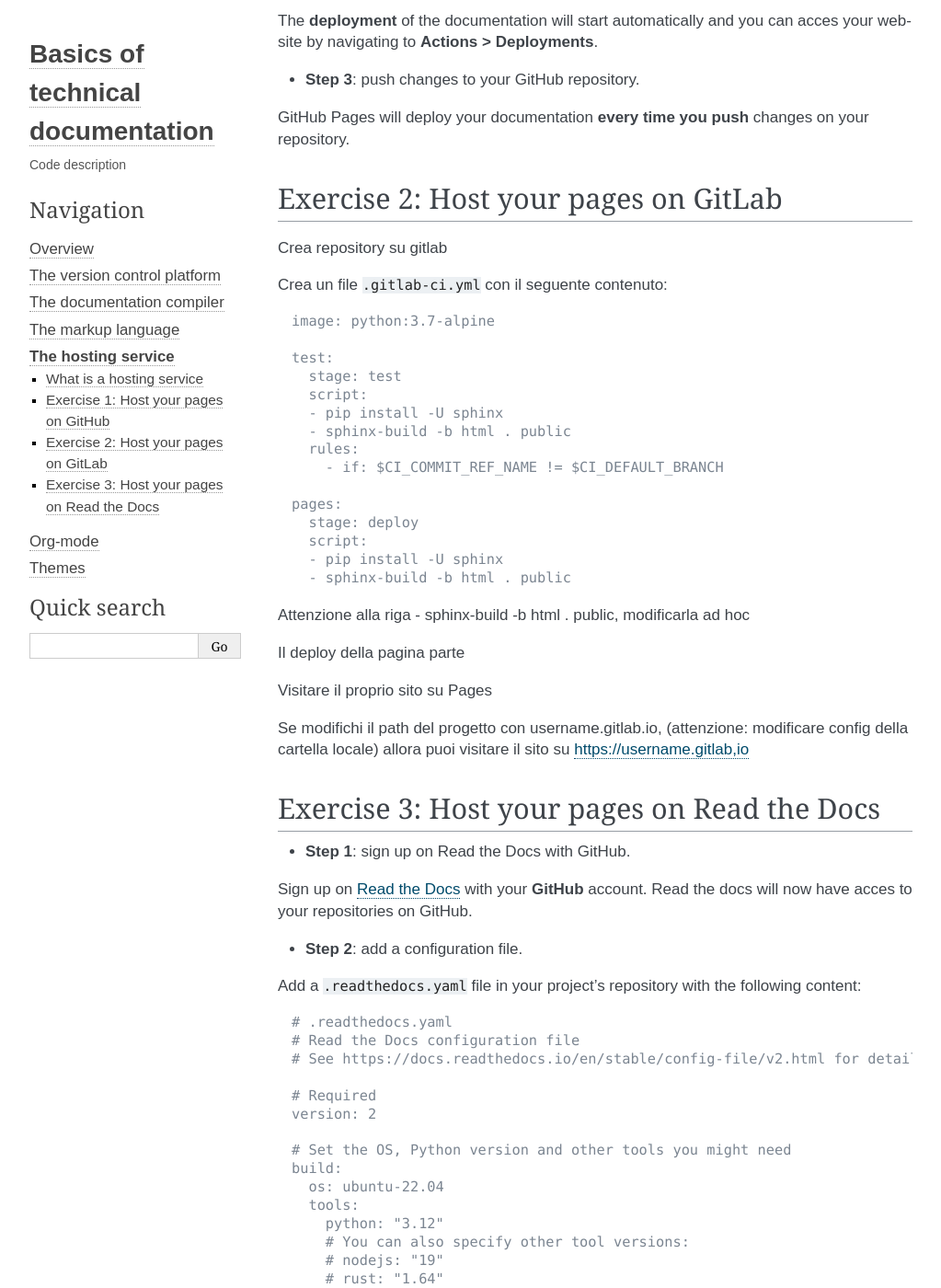
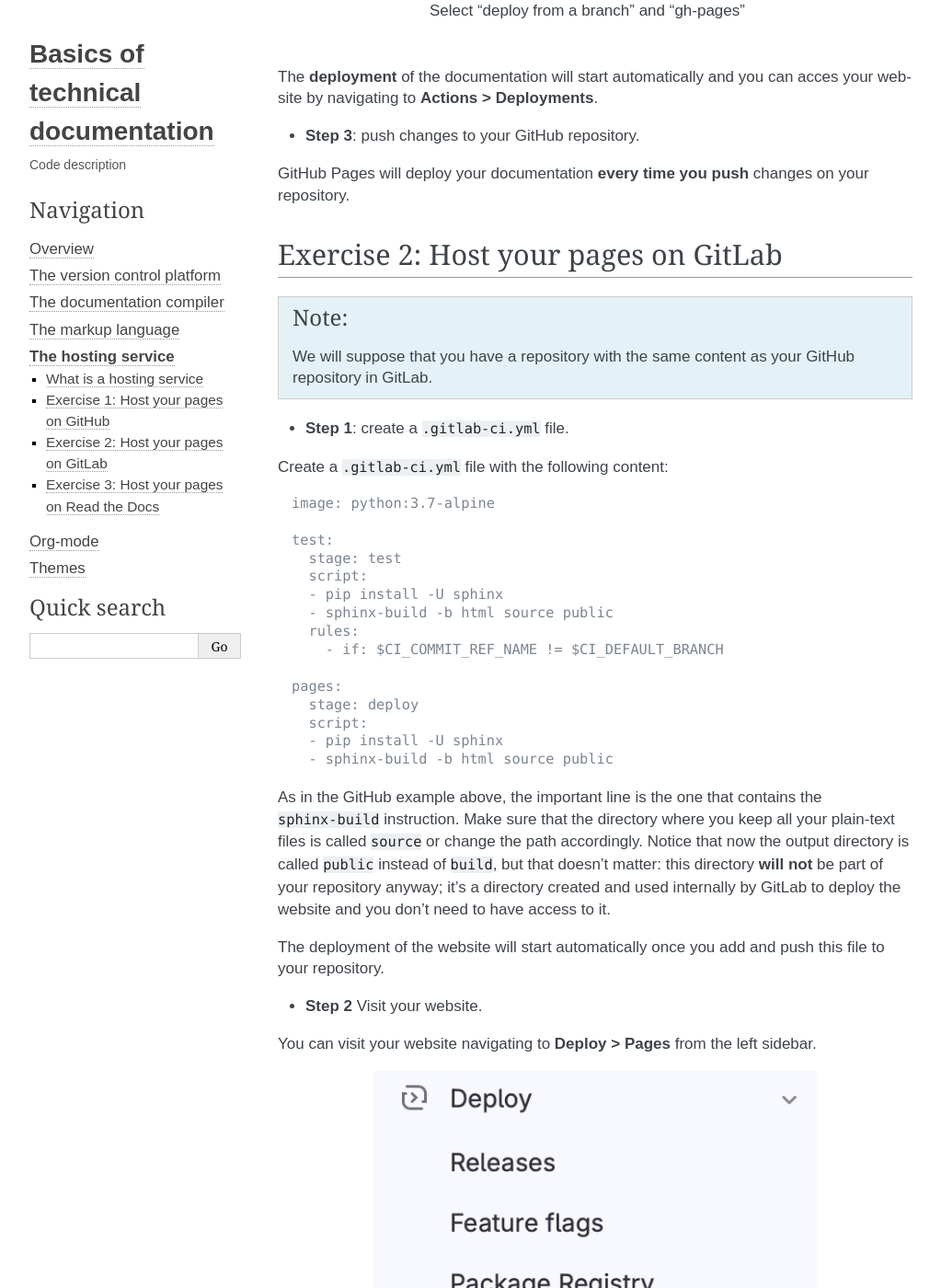
Before and after one commit to lindattt/ainfo-project-v2, a Sphinx documentation site: the page built from source/host.rst, in a window 1280 px wide and 1400 px high, scrolled down 2145 px. Shown: the whole window at 92% size, without its empty margins (118-1141 px from the left). Built offline with Sphinx 7.4.7, drawn with Linux system fonts in a browser that asks for light colours; some of the changed text lies outside the part shown.

Commit message:
edit host.rst

```diff
--- a/source/host.rst
+++ b/source/host.rst
@@ -73,6 +71,7 @@
 On GitHub, you then have to go to **Settings > Pages**, select **"deploy from a branch"** under the section **"Build and deployment"**, select the branch ``gh-pages`` and save changes.
 
 .. figure:: ./settings.png
+   :scale: 120
 
    Go to "Settings" on the upper toolbar
 
@@ -101,9 +100,13 @@
 Exercise 2: Host your pages on GitLab
 ---------------------------------------
 
-Crea repository su gitlab
+.. note::
 
-Crea un file ``.gitlab-ci.yml`` con il seguente contenuto:
+	We will suppose that you have a repository with the same content as your GitHub repository in GitLab.
+
+*   **Step 1**: create a ``.gitlab-ci.yml`` file.
+
+Create a ``.gitlab-ci.yml`` file with the following content:
 
 .. code-block::
 
@@ -113,7 +116,7 @@
 	  stage: test
 	  script:
 	  - pip install -U sphinx
-	  - sphinx-build -b html . public
+	  - sphinx-build -b html source public
 	  rules:
 	    - if: $CI_COMMIT_REF_NAME != $CI_DEFAULT_BRANCH
 
@@ -121,20 +124,25 @@
 	  stage: deploy
 	  script:
 	  - pip install -U sphinx
-	  - sphinx-build -b html . public
+	  - sphinx-build -b html source public
 	  artifacts:
 	    paths:
 	    - public
 	  rules:
 	    - if: $CI_COMMIT_REF_NAME == $CI_DEFAULT_BRANCH
 
-Attenzione alla riga - sphinx-build -b html . public, modificarla ad hoc
+As in the GitHub example above, the important line is the one that contains the ``sphinx-build`` instruction. Make sure that the directory where you keep all your plain-text files is called ``source`` or change the path accordingly. Notice that now the output directory is called ``public`` instead of ``build``, but that doesn't matter: this directory **will not** be part of your repository anyway; it's a directory created and used internally by GitLab to deploy the website and you don't need to have access to it.
 
-Il deploy della pagina parte
+The deployment of the website will start automatically once you add and push this file to your repository.
 
-Visitare il proprio sito su Pages
+*   **Step 2** Visit your website.
 
-Se modifichi il path del progetto con username.gitlab.io, (attenzione: modificare config della cartella locale) allora puoi visitare il sito su https://username.gitlab,io
+You can visit your website navigating to **Deploy > Pages** from the left sidebar.
+
+.. image:: ./gitlab-pages.png
+
+
+.. Se modifichi il path del progetto con username.gitlab.io, (attenzione: modificare config della cartella locale) allora puoi visitare il sito su https://username.gitlab,io
 
 
 .. _readthedocs:
```
Also changed, not shown: other parts of source/host.rst (+0 -2 lines), source/gitlab-pages.png (added).
